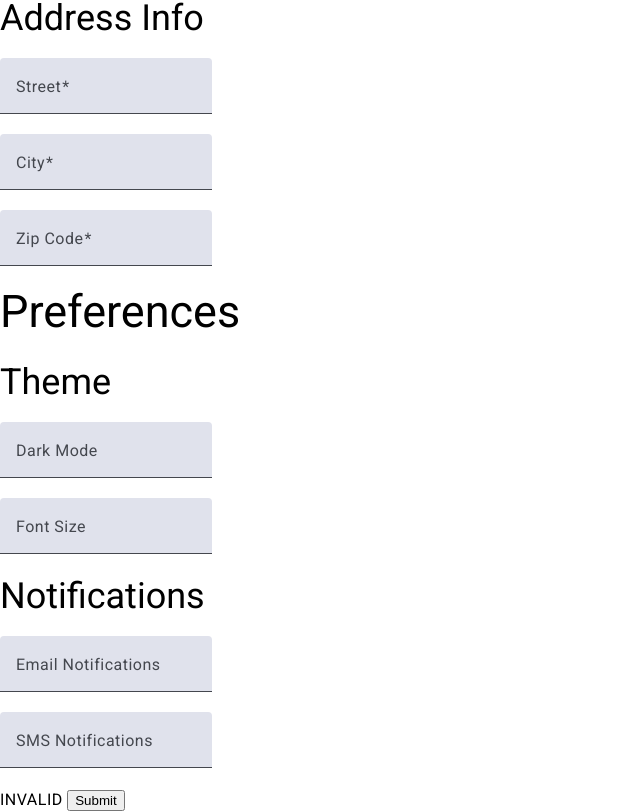
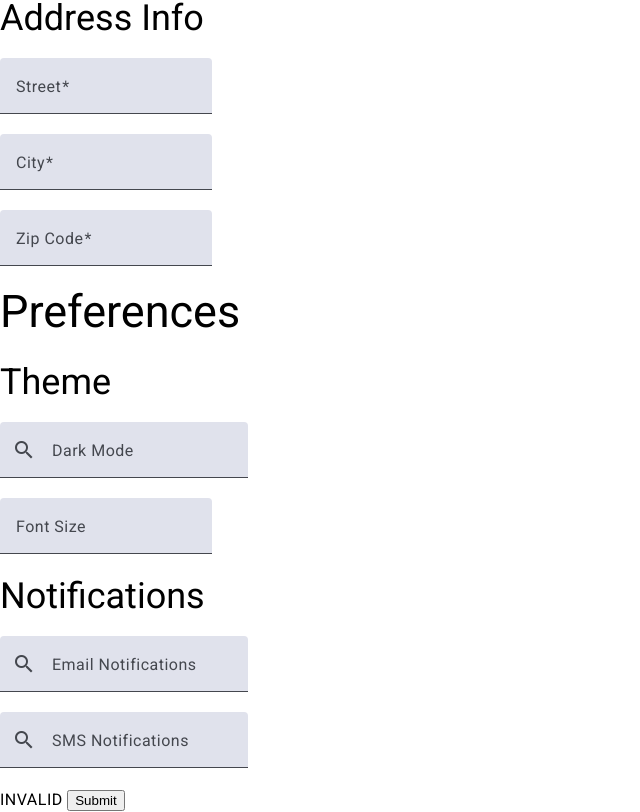
Before and after one commit to amanvishnani/AngularDynamicForms, an Angular app: page / in a window 1280 px wide. Shown: the part 595-1407 px from the top of the page, without its empty margins (0-640 px from the left). Built offline with nearby package versions, Linux system fonts and the light colour scheme.

Commit message:
FIx dropdown

```diff
--- a/src/app/dropdown-input/dropdown-input.component.ts
+++ b/src/app/dropdown-input/dropdown-input.component.ts
@@ -1,5 +1,5 @@
 import { Component, Input, OnInit } from '@angular/core';
-import { AbstractControl, FormControl, ReactiveFormsModule, ValidationErrors, ValidatorFn } from '@angular/forms';
+import { FormControl, ReactiveFormsModule, ValidatorFn } from '@angular/forms';
 import { MatFormFieldModule } from '@angular/material/form-field';
 import { MatButtonModule } from '@angular/material/button';
 import { MatInputModule } from '@angular/material/input';
--- a/src/app/dynamic-form/dynamic-form.component.html
+++ b/src/app/dynamic-form/dynamic-form.component.html
@@ -8,7 +8,7 @@
           <app-email-input *ngSwitchCase="'email'" [control]="$any(form).controls[field.name]"></app-email-input>
           <app-country-input *ngSwitchCase="'country'" [control]="$any(form).controls[field.name]"></app-country-input>
           <app-province-input *ngSwitchCase="'province'" [control]="$any(form).controls[field.name]"></app-province-input> <!-- Add province input case -->
-          <!-- <app-input-country *ngSwitchCase="'country'" [formControl]="$any(form).controls[field.name]" [disabled]="field.disabled"></app-input-country> -->
+          <app-dropdown-input *ngSwitchCase="'dropdown'" [control]="$any(form).controls[field.name]" [label]="field.name"[items]="field.options || []"></app-dropdown-input>
           <mat-form-field *ngSwitchDefault>
             <mat-label>{{ field.name }}</mat-label>
             <input matInput [type]="field.type" [formControl]="$any(form).controls[field.name]">
```
